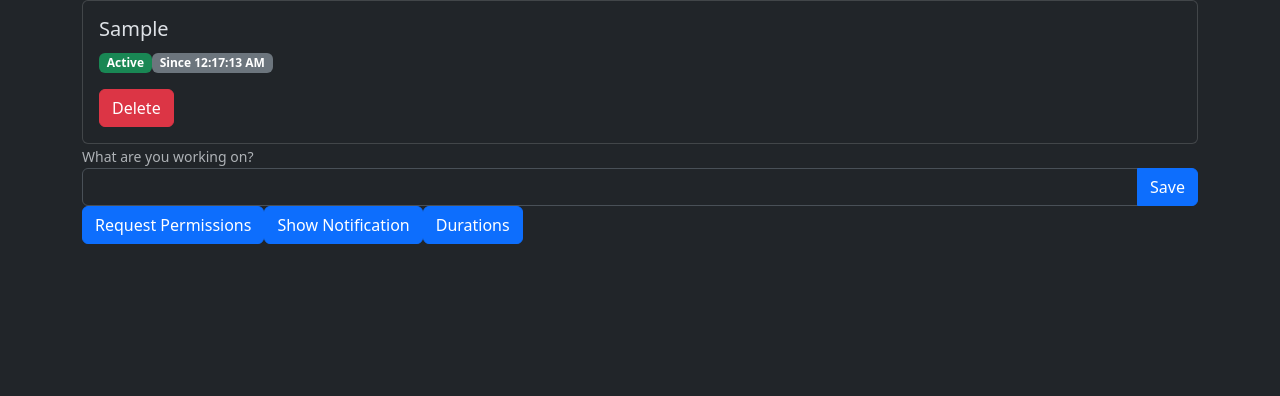
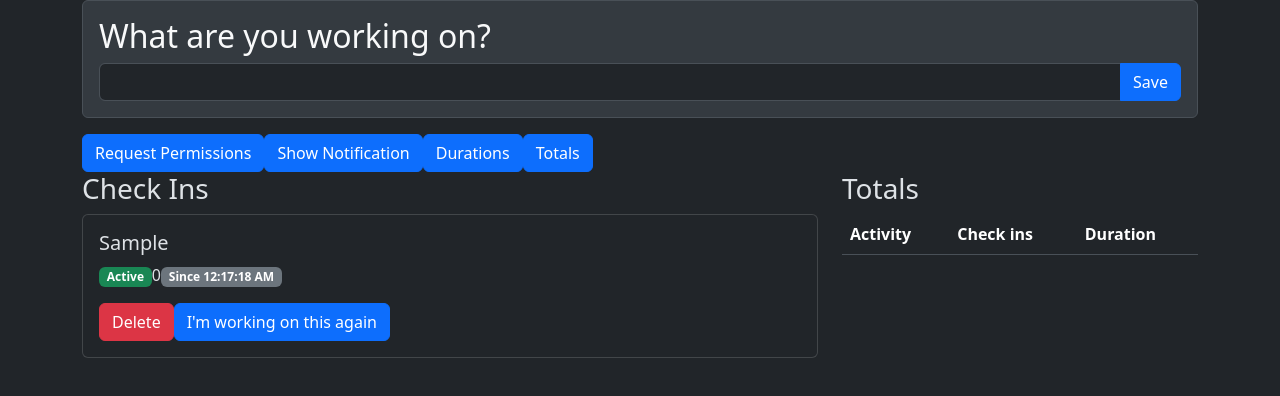
Before and after one commit to connercharlebois-stripe/hourly, a React (Create React App) app: page / in a window 1280 px wide. Both pictures are taken after typing "Sample" into the empty fields and a click on the button "Save". Shown: the top 396 px of the page. Built offline with nearby package versions, Linux system fonts and the light colour scheme.

Commit message:
add notifications and tidy up the layout

```diff
--- a/src/App.tsx
+++ b/src/App.tsx
@@ -1,35 +1,62 @@
 import React, { useEffect, useState } from 'react';
 import logo from './logo.svg';
 import './App.css';
-import { Badge, Button, Card, Container, Form, InputGroup, ListGroup } from 'react-bootstrap';
-import { ICheckIn } from './types';
-import { getCheckIns, getDurations, saveCheckIn, storeCheckIns } from './storage';
+import { Alert, Badge, Button, Card, Col, Container, Form, InputGroup, ListGroup, Row, Table } from 'react-bootstrap';
+import { ICheckIn, ISummary, ITotals } from './types';
+import { getCheckIns, getDurations, getTotals, saveCheckIn, storeCheckIns } from './storage';
+import { useInterval } from './useIterval';
 
 function App() {
   const [checkIns, setCheckIns] = useState<ICheckIn[]>()
   const [newCheckIn, setNewCheckIn] = useState<ICheckIn>({
     id: 1,
     label: "",
-    time: new Date()
+    time: new Date(),
+    isActive: false
   });
   const [activeCheckIn, setActiveCheckIn] = useState<ICheckIn>();
+  const [totals, setTotals] = useState<ISummary[]>();
   useEffect(() => {
     setCheckIns(getCheckIns())
   }, [])
   const handleSave = async () => {
-    await setNewCheckIn(prev => ({
-      ...prev,
-      time: new Date()
-    }));
-    saveCheckIn(newCheckIn);
+    saveCheckIn({ ...newCheckIn, isActive: true, time: new Date() });
     setNewCheckIn({
       id: 1,
       label: "",
-      time: new Date()
+      time: new Date(),
+      isActive: false
     })
     setCheckIns(getCheckIns())
     setActiveCheckIn(newCheckIn);
   }
+  // useInterval(() => {
+  //   setActiveCheckIn(prev => {
+  //     const n = new Notification("Time to Check In", {
+  //       body: `Still working on ${prev?.label}? (Dismiss to confirm)`
+  //     });
+  //     return prev;
+  //   })
+  // }, 15000);
+  useEffect(() => {
+    const i = setInterval(() => {
+      handleGetDurations();
+      handleGetTotals();
+    }, 3000)
+    const i2 = setInterval(() => {
+      setActiveCheckIn(prev => {
+        const n = new Notification("Time to Check In", {
+          body: `Still working on ${prev?.label}? (Dismiss to confirm)`
+        });
+        return prev;
+      })
+      // handleShowNotification();
+    }, 15000)
+    return () => {
+      clearInterval(i);
+      clearInterval(i2);
+    }
+  }, [])
   const handleDelete = (id: number) => {
     const filteredCheckIns = checkIns?.filter(c => c.id != id);
     setCheckIns(filteredCheckIns);
@@ -45,49 +72,99 @@ function App() {
   }
   const handleShowNotification = () => {
     const n = new Notification("Time to Check In", {
-      body: "Still working on XXXX? (Dismiss to confirm)"
+      body: `Still working on ${activeCheckIn?.label}? (Dismiss to confirm)`
     });
   }
   const handleGetDurations = () => {
     setCheckIns(getDurations());
+  }
+  const handleReCheckIn = (label: string) => {
+    const tempCheckIn = { ...newCheckIn, isActive: true, time: new Date(), label }
+    saveCheckIn(tempCheckIn);
+    setActiveCheckIn(tempCheckIn)
+    setCheckIns(getCheckIns())
+  }
+  const handleGetTotals = () => {
+    setTotals(getTotals());
   }
   return (
     <div className="App">
       <header className="App-header">
         {/* <img src={logo} className="App-logo" alt="logo" /> */}
         <Container>
+          <Row>
+            <Col sm={12}>
+              <Alert variant='light'>
+                <h2>What are you working on?</h2>
+              <ListGroup.Item>
+                <InputGroup>
+                  <Form.Control value={newCheckIn?.label} onChange={(e) => setNewCheckIn({ ...newCheckIn, label: e.target.value })} />
+                  <Button onClick={handleSave}>Save</Button>
+                </InputGroup>
+              </ListGroup.Item>
+              </Alert>
+
+              <ListGroup.Item>
+                <Button onClick={handleAskNotificationPermission}>Request Permissions</Button>
+                <Button onClick={handleShowNotification}>Show Notification</Button>
+                <Button onClick={handleGetDurations}>Durations</Button>
+                <Button onClick={handleGetTotals}>Totals</Button>
+              </ListGroup.Item>
+            </Col>
+          </Row>
+          <Row>
+            <Col sm={8}>
+              <h3>Check Ins</h3>
               {checkIns?.sort((a, b) => b.time > a.time ? 1 : -1).map(c =>
-            <Card key={c.id}>
+                <Card key={c.id} className='mb-3'>
                   <Card.Body>
                     <Card.Title>
                       {c.label}
                     </Card.Title>
                     <Card.Text>
-                  {c.label === activeCheckIn?.label &&
+                      {c.isActive &&
                         <Badge bg="success">Active</Badge>
                       }
-                  {c.duration &&
+                      {c.duration && c.duration > 0 &&
                         <Badge bg="primary">{c.duration} minutes</Badge>
                       }
                       <Badge bg="secondary">Since {new Date(c.time).toLocaleTimeString()}</Badge>
                     </Card.Text>
                     <Button variant='danger' onClick={() => handleDelete(c.id)}>Delete</Button>
+                    <Button onClick={() => handleReCheckIn(c.label)}>I'm working on this again</Button>
                   </Card.Body>
                 </Card>
               )}
-          <ListGroup.Item>
-            <Form.Text>What are you working on?</Form.Text>
-            <InputGroup>
-              <Form.Control value={newCheckIn?.label} onChange={(e) => setNewCheckIn({ ...newCheckIn, label: e.target.value })} />
-              <Button onClick={handleSave}>Save</Button>
-            </InputGroup>
-          </ListGroup.Item>
-          <ListGroup.Item>
-            <Button onClick={handleAskNotificationPermission}>Request Permissions</Button>
-            <Button onClick={handleShowNotification}>Show Notification</Button>
-            <Button onClick={handleGetDurations}>Durations</Button>
+            </Col>
+            <Col sm={4}>
+            <h3>Totals</h3>
+              {totals &&
+                <Table striped hover>
+                  <thead>
+                    <tr>
+                      <th>Activity</th>
+                      <th>Check ins</th>
+                      <th>Duration</th>
+                    </tr>
+                  </thead>
+                  <tbody>
+                    {totals.map(t =>
+                      <tr>
+                        <td>{t.label}</td>
+                        <td>{t.checkInCount}</td>
+                        <td>{t.duration} minutes</td>
+                      </tr>
+                    )}
 
-          </ListGroup.Item>
+                  </tbody>
+                </Table>
+              }
+            </Col>
+          </Row>
+
+
+
+
         </Container>
       </header>
     </div>
--- a/src/storage.ts
+++ b/src/storage.ts
@@ -1,4 +1,4 @@
-import { ICheckIn } from "./types"
+import { ICheckIn, ISummary, ITotals } from "./types"
 
 export const getCheckIns = (): ICheckIn[] => {
     const checkIns = window.localStorage.getItem("checkins")
@@ -13,7 +13,19 @@ export const saveCheckIn = (checkIn: ICheckIn): void => {
         maxId = checkIns.reduce((prev, curr) => curr.id > prev.id ? curr : prev).id;
         console.log({ maxId })
     }
-    window.localStorage.setItem("checkins", JSON.stringify([...checkIns, { ...checkIn, id: maxId + 1 }]))
+    const newCheckIns = [...checkIns, { ...checkIn, id: maxId + 1 }]
+    const sortedCheckIns = newCheckIns.sort((a, b) => a.time < b.time ? -1 : 1);
+    // for each checkin, it's duration is the minutes from it's time to the next one in the list, or NOW
+    for (let i = 0; i < sortedCheckIns.length; i++) {
+        const next = sortedCheckIns[i + 1];
+        if (!next) {
+            sortedCheckIns[i].duration = diffInMinutes(sortedCheckIns[i].time, new Date())
+        } else {
+            sortedCheckIns[i].duration = diffInMinutes(sortedCheckIns[i].time, next.time)
+            sortedCheckIns[i].isActive = false;
+        }
+    }
+    window.localStorage.setItem("checkins", JSON.stringify(sortedCheckIns))
 }
 
 export const storeCheckIns = (all: ICheckIn[]): void => {
@@ -23,7 +35,6 @@ export const storeCheckIns = (all: ICheckIn[]): void => {
 export const getDurations = () => {
     const checkIns = getCheckIns();
     const sortedCheckIns = checkIns.sort((a, b) => a.time < b.time ? -1 : 1);
-    console.log(sortedCheckIns);
     // for each checkin, it's duration is the minutes from it's time to the next one in the list, or NOW
     for (let i = 0; i < sortedCheckIns.length; i++) {
         const next = sortedCheckIns[i + 1];
@@ -34,13 +45,35 @@ export const getDurations = () => {
         }
     }
     console.log(sortedCheckIns);
+    storeCheckIns(sortedCheckIns)
     return sortedCheckIns;
 }
 
 const diffInMinutes = (date1: Date, date2: Date) => {
     const diffInMilliseconds = new Date(date2).getTime() - new Date(date1).getTime();
-    const diffInMinutes = Math.round(diffInMilliseconds / (1000 * 60));
+    const diffInMinutes = Math.round(diffInMilliseconds * 100 / (1000 * 60));
     return Math.abs(diffInMinutes)
 }
 
+export const getTotals = () => {
+    const checkIns = getCheckIns();
+    const totals : ISummary[] = [];
+    checkIns.forEach(c => {
+        if (c.duration){
+            const match = totals.find(t => t.label === c.label);
+            if (match) {
+                match.duration += c.duration;
+                match.checkInCount += 1;
+            } else {
+                totals.push({
+                    label: c.label,
+                    duration: c.duration,
+                    checkInCount: 1
+                })
+            }
+        }
+    })
+    return totals;
+}
+
 export { }
--- /dev/null
+++ b/src/useIterval.ts
@@ -0,0 +1,21 @@
+import { useEffect, useRef } from "react";
+
+export function useInterval(callback : Function, delay : number) {
+    const savedCallback = useRef<Function>();
+
+    useEffect(() => {
+      savedCallback.current = callback;
+    }, [callback]);
+
+    useEffect(() => {
+      function tick() {
+        //@ts-ignore
+        savedCallback.current();
+      }
+
+      if (delay !== null) {
+        let intervalId = setInterval(tick, delay);
+        return () => clearInterval(intervalId);
+      }
+    }, [delay]);
+  }
```
Also changed, not shown: src/types.ts (+10 -1 lines). Lines whose indentation alone changed are shown as unchanged.
